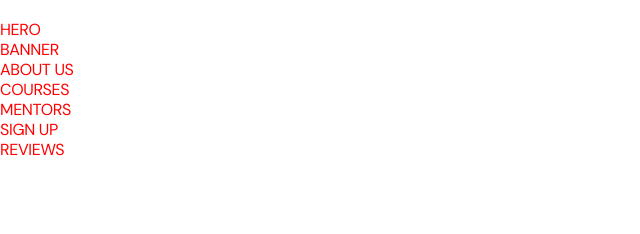
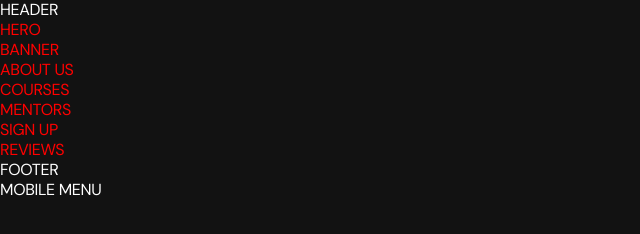
Before and after one commit to IamLoren/project-Monday_Monsters01, a website built with Vite: page src/index.html in a window 1280 px wide. Shown: the whole page, without its empty margins (0-640 px from the left). Built offline with nearby package versions, Linux system fonts and the light colour scheme.

Commit message:
fixed root rule (--clr-main-bg)

```diff
--- a/src/css/base.css
+++ b/src/css/base.css
@@ -23,7 +23,7 @@ html {
   letter-spacing: -0.02em;
 
   color: var(--clr-text-white);
-    background-color: var(--clr-main-back);
+  background-color: var(--clr-main-bg);
 }
 
 .container {
@@ -34,16 +34,13 @@ html {
 }
 
 @media only screen and (min-width: 768px) {
-
   .container {
     padding-left: 32px;
     padding-right: 32px;
   }
-
 }
 
 @media only screen and (min-width: 1280px) {
-
   .container {
     padding-left: 100px;
     padding-right: 100px;
@@ -51,7 +48,6 @@ html {
 }
 
 @media only screen and (min-width: 1440px) {
-
   .container {
     max-width: 1240px;
   }
```
Lines whose indentation alone changed are shown as unchanged.
